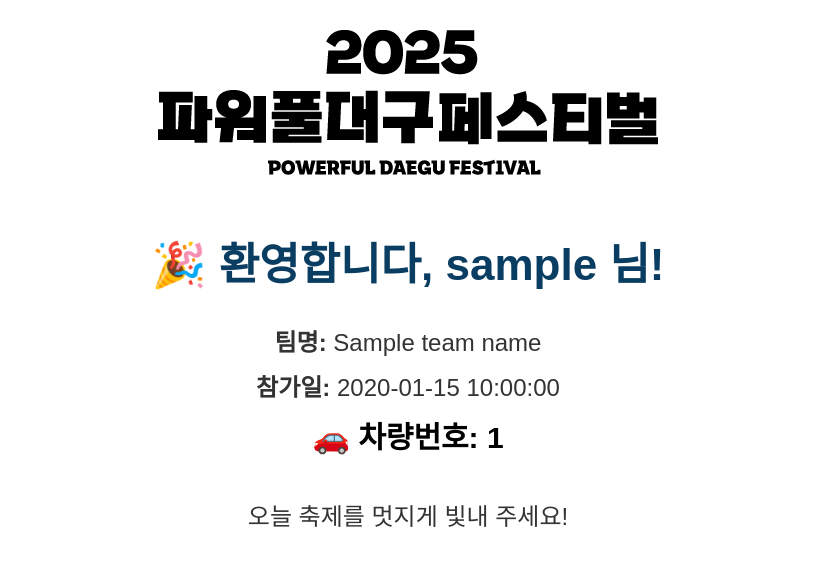
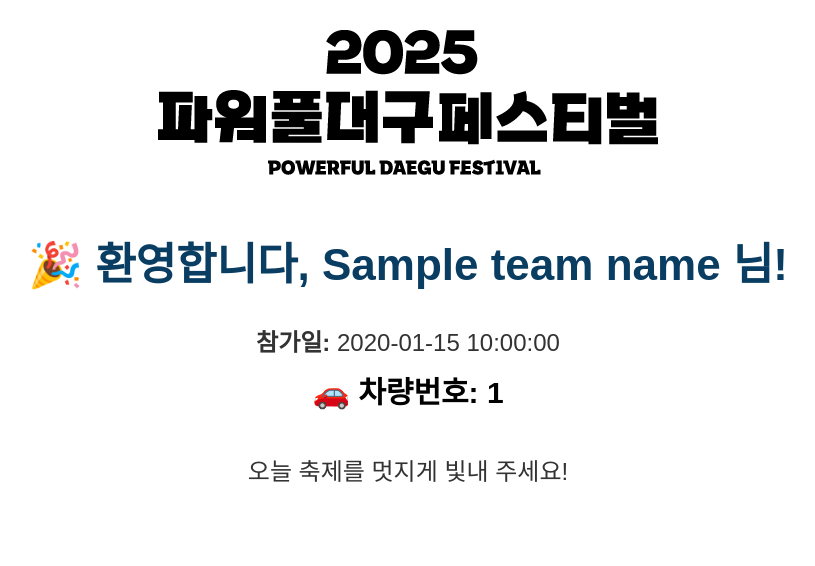
Before and after one commit to ahnonine/pdf_parking, a Flask app: template templates/result.html in a window 1280 px wide. Shown: the top 566 px of the page, without its empty margins (232-1047 px from the left). Run offline with Flask 3, Linux system fonts and the light colour scheme; the template is opened without the code that fills it: most values are stand-ins (such as "Sample title", 1, 10 or a date in 2020).

Commit message:
Update result.html

```diff
--- a/templates/result.html
+++ b/templates/result.html
@@ -51,8 +51,7 @@
 
     <img src="{{ url_for('static', filename='images/welcome_image.png') }}" alt="Welcome Image">
 
-    <h1>🎉 환영합니다, {{ user_name }} 님! </h1>
-    <p><strong>   팀명:</strong> {{ team_name }}</p>
+    <h1>🎉 환영합니다, {{ team_name }} 님! </h1>
     <p><strong>   참가일:</strong> {{ participation_date }}</p>
    <p style="font-size: 1.5em; font-weight: bold; color: black;">
     🚗 차량번호: {{ car_number }}
```
